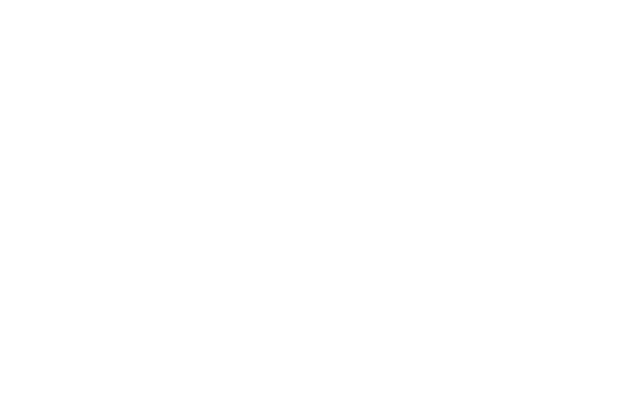
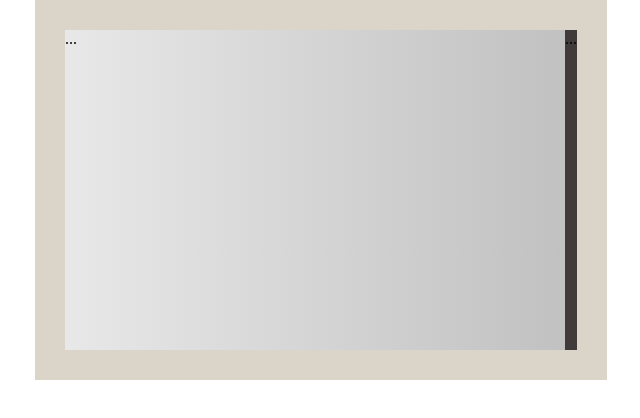
Before and after one commit to LuSN23/urna-eletronica, a plain HTML site: page index.html in a window 1280 px wide. Shown: the whole page, without its empty margins (319-959 px from the left). Drawn offline with Linux system fonts and the light colour scheme.

Commit message:
Alterando forma de exibição dos conteúdos e centralização da urna

```diff
--- a/style.css
+++ b/style.css
@@ -1,12 +1,19 @@
 body {
-    margin: 0;
+    margin: 0px;
+    display: flex;
+    justify-content: center;
+    align-items: center;
 }
 .urna {
-
+    background-color: #dbd5c9;
+    padding: 30px;
+    display:flex;
 }
 .tela {
-
+    width: 500px;
+    height: 320px;
+    background: linear-gradient(to right, #e8e8e8, #c1c1c1)
 }
 .teclado {
-
+    background-color: #403a3a;
 }
```
Also changed, not shown: index.html (+2 -2 lines).
